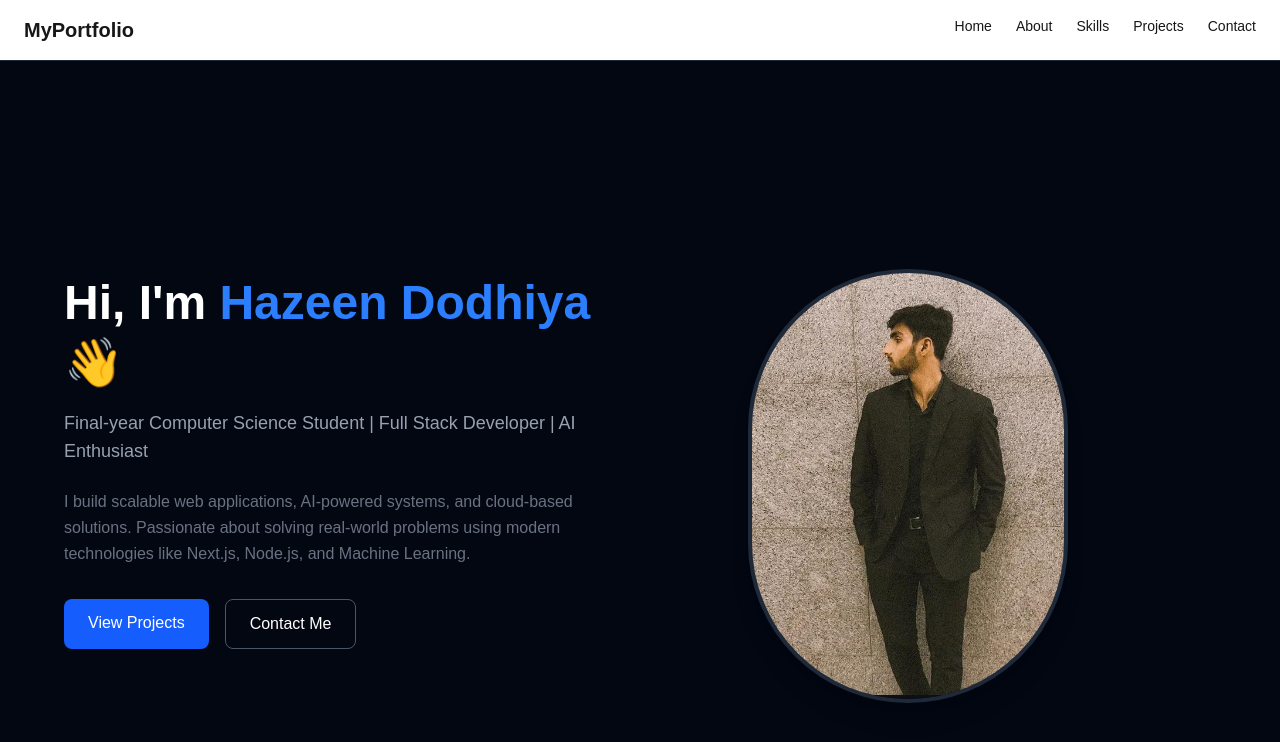
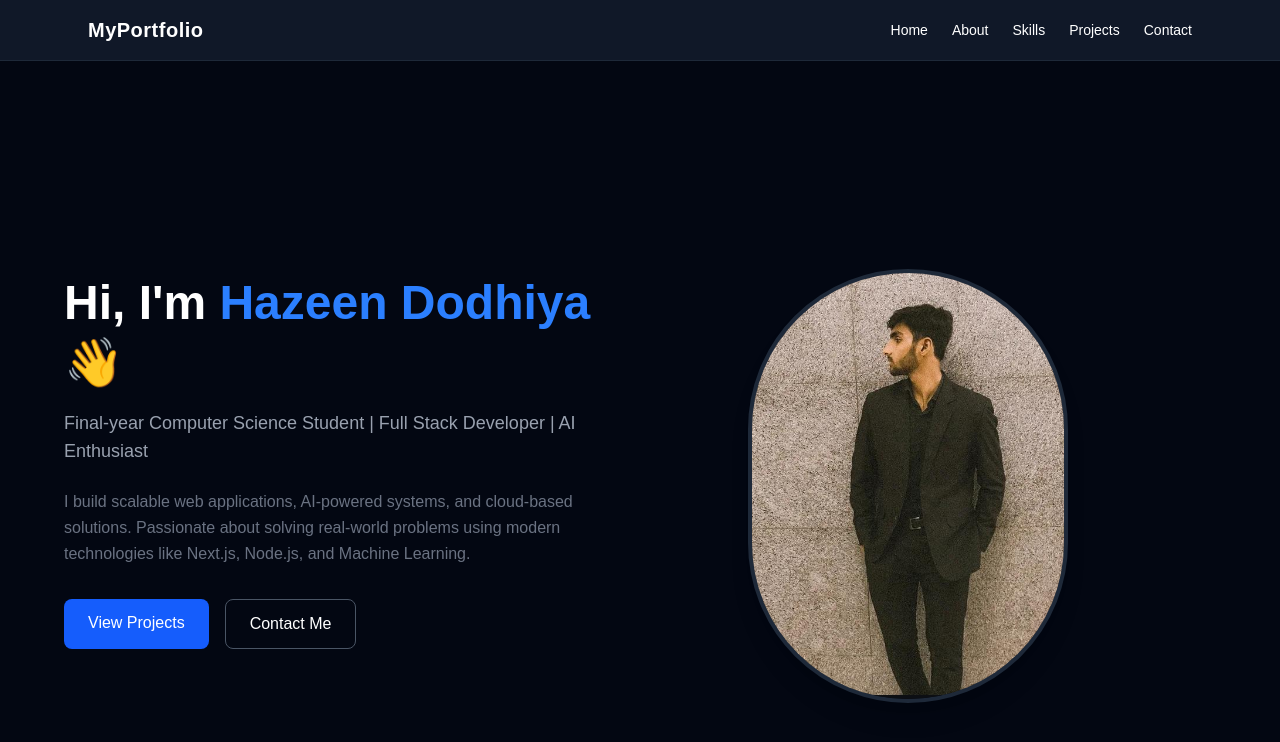
Before and after one commit to Hazeen-Dodhiya/HazeenDodhiya-CV, a Next.js app: page / in a window 1280 px wide. Shown: the top 742 px of the page. Built offline with nearby package versions, Linux system fonts and the light colour scheme.

Commit message:
navbar dark

```diff
--- a/components/Navbar.tsx
+++ b/components/Navbar.tsx
@@ -2,15 +2,40 @@ import Link from "next/link";
 
 export default function Navbar() {
   return (
-    <nav className="flex justify-between px-6 py-4 border-b border-gray-800">
-      <h1 className="font-bold text-xl">MyPortfolio</h1>
+    <nav className="w-full bg-gray-900 text-white border-b border-gray-800">
 
-      <div className="flex gap-6 text-sm">
-        <Link href="/">Home</Link>
-        <Link href="/about">About</Link>
-        <Link href="/skills">Skills</Link>
-        <Link href="/projects">Projects</Link>
-        <Link href="/contact">Contact</Link>
+      <div className="max-w-6xl mx-auto flex items-center justify-between px-6 py-4">
+
+        {/* LOGO */}
+        <h1 className="font-bold text-xl tracking-wide">
+          MyPortfolio
+        </h1>
+
+        {/* LINKS */}
+        <div className="flex gap-6 text-sm">
+
+          <Link href="/" className="hover:text-blue-400 transition">
+            Home
+          </Link>
+
+          <Link href="/about" className="hover:text-blue-400 transition">
+            About
+          </Link>
+
+          <Link href="/skills" className="hover:text-blue-400 transition">
+            Skills
+          </Link>
+
+          <Link href="/projects" className="hover:text-blue-400 transition">
+            Projects
+          </Link>
+
+          <Link href="/contact" className="hover:text-blue-400 transition">
+            Contact
+          </Link>
+
+        </div>
+
       </div>
     </nav>
   );
```
